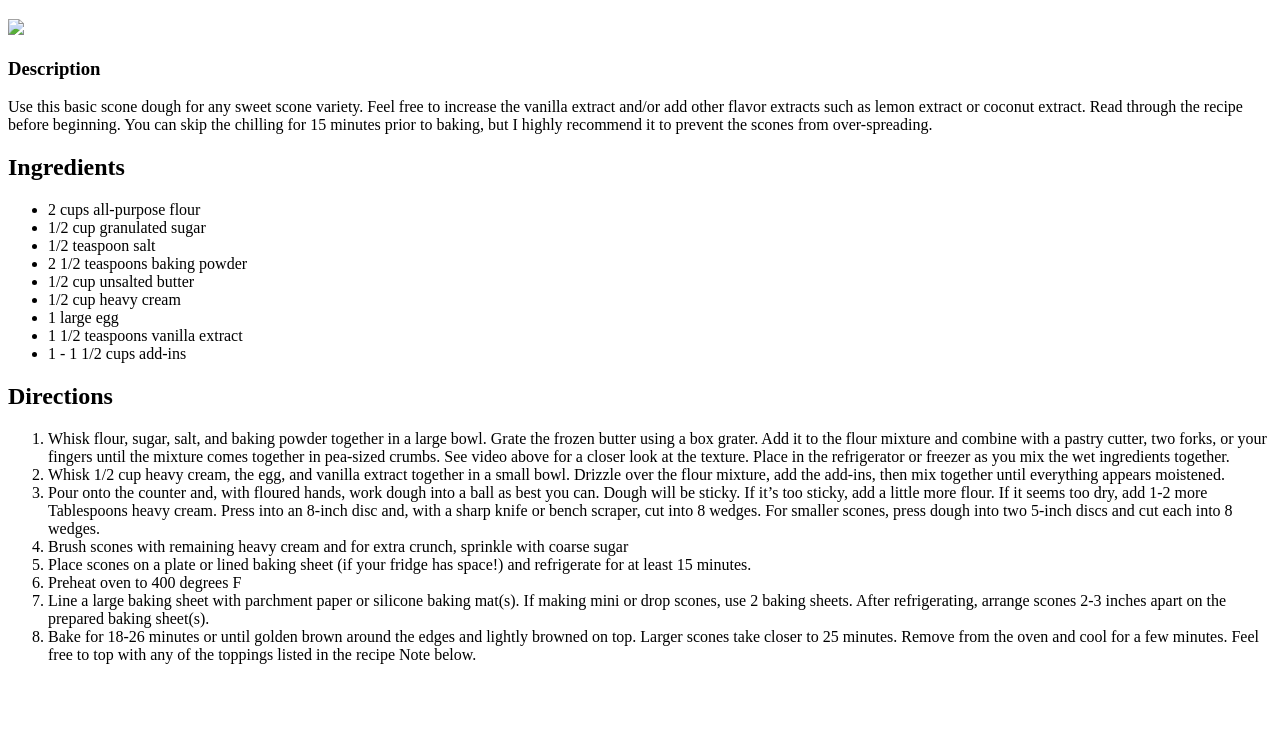
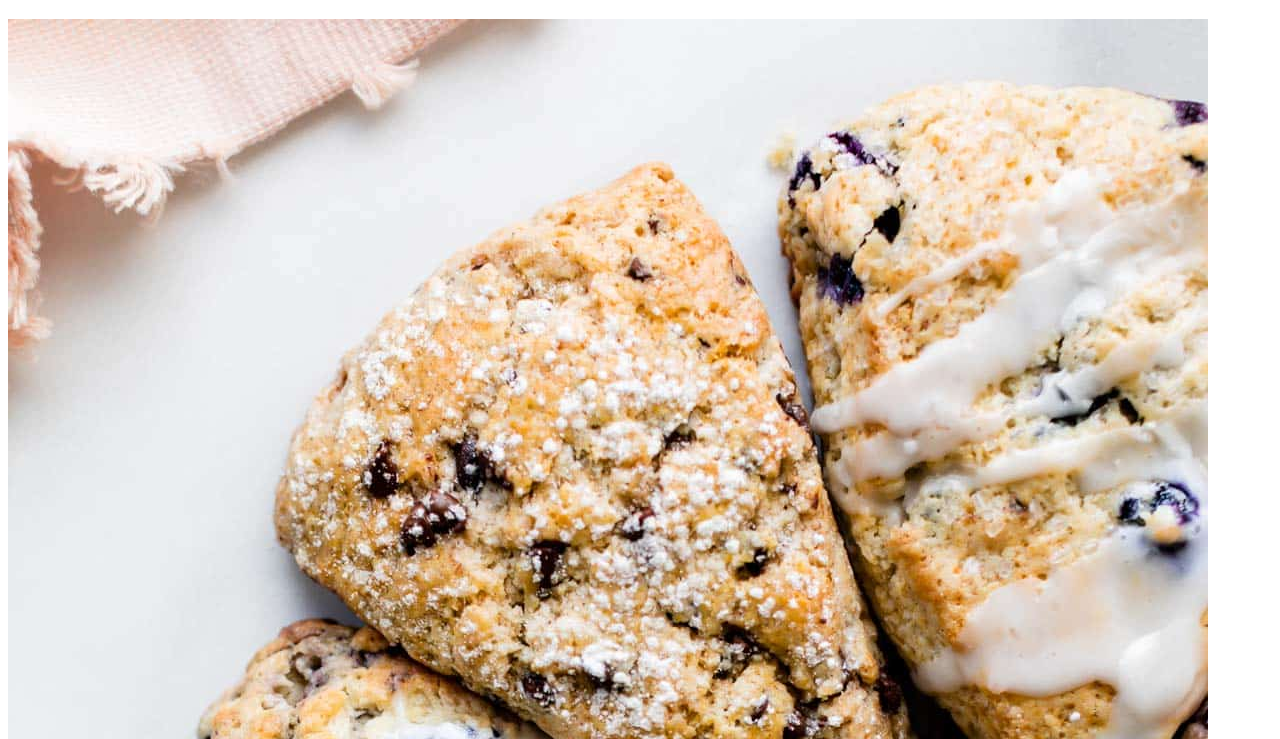
Before and after one commit to fishpin/recipes, a plain HTML site: page recipe-recipes/scones.html in a window 1280 px wide. Shown: the part 61-800 px from the top of the page. Drawn offline with Linux system fonts and the light colour scheme.

Commit message:
modified:   recipe-recipes/scones.html

```diff
--- a/recipe-recipes/scones.html
+++ b/recipe-recipes/scones.html
@@ -8,7 +8,7 @@
 </head>
 <body>
     <h1>Scones</h1>
-    <img src="recipes/images/scone-varieties.jpg">
+    <img src="../images/scone-varieties.jpg">
     <h3>Description</h3>
     <p>Use this basic scone dough for any sweet scone variety.
         Feel free to increase the vanilla extract and/or add other flavor
```
